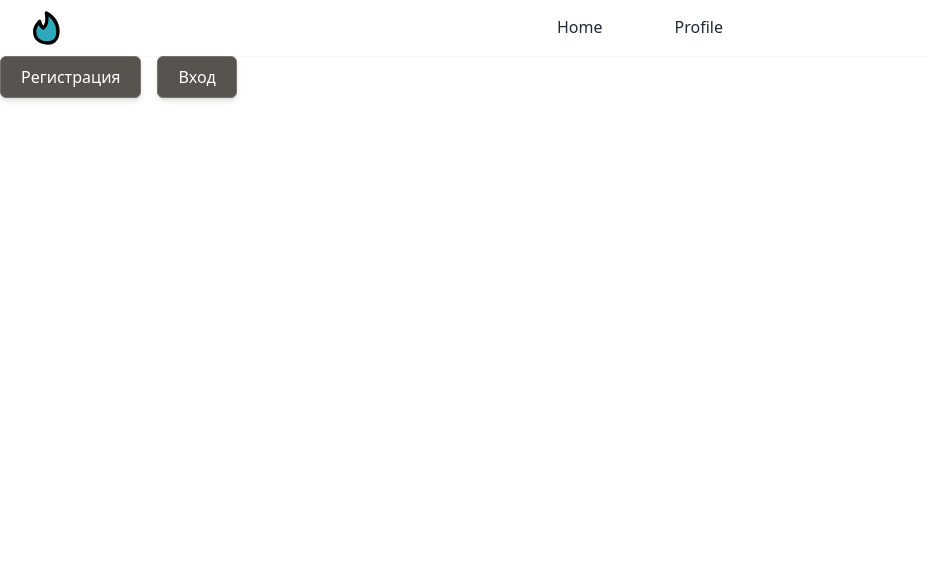
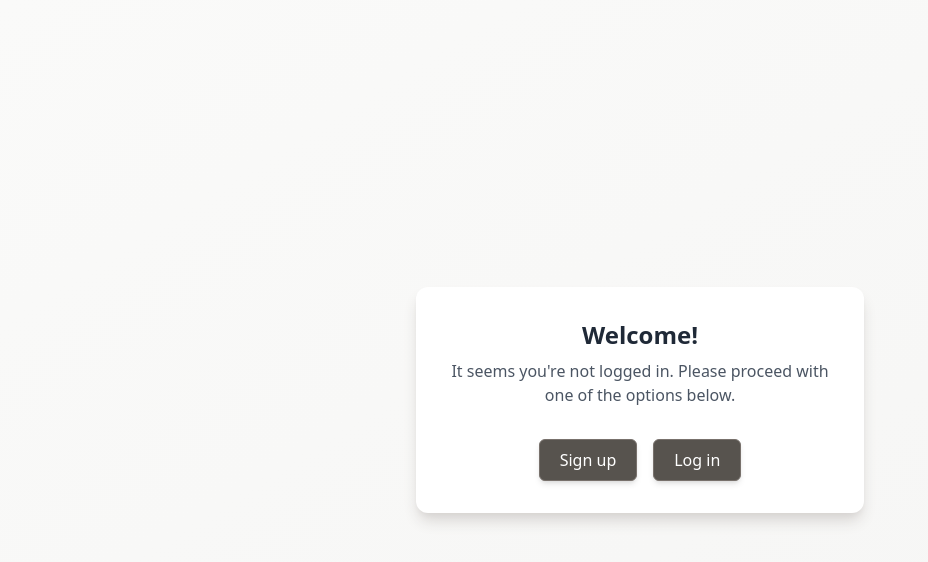
Before and after one commit to ellrckt/PETproject, a React (Create React App) app in the folder my-react-app/: page / in a window 1280 px wide. Shown: the top 562 px of the page, without its empty margins (0-928 px from the left). Built offline with nearby package versions, Linux system fonts and the light colour scheme.

Commit message:
new functional

```diff
--- a/my-react-app/src/API/RequestService.js
+++ b/my-react-app/src/API/RequestService.js
@@ -26,7 +26,7 @@ class RequestService {
          if (error?.response?.data?.detail && typeof error.response.data.detail === 'string') {
             return error.response.data.detail;
          } else {
-            return 'Произошла ошибка';
+            return 'An error has occured';
          }
       }
    }
--- a/my-react-app/src/components/LoginForm.jsx
+++ b/my-react-app/src/components/LoginForm.jsx
@@ -2,6 +2,7 @@ import React, { useState } from "react";
 import { useNavigate } from "react-router-dom";
 
 import jwtService from "../API/JwtService";
+import reqService from "../API/RequestService";
 import Button from "./UI/Button";
 import Input from "./UI/Input";
 
@@ -23,6 +24,11 @@ function LoginForm() {
       typeof res === 'string' ? setError(res) : nav("/home");
    }
 
+   function getGoogleUri(e) {
+      e.preventDefault();
+      window.location.href = 'http://localhost:8000/login/get_google_uri';
+   }
+
    return (
       <form className="max-w-md mx-auto bg-white rounded-md shadow-lg shadow-stone-300 p-8">
          <h1 className="text-2xl font-bold text-gray-800 mb-8 text-left">
@@ -39,6 +45,7 @@ function LoginForm() {
             placeholder="Password"
             value={password}
             onChange={(e) => setPassword(e.target.value)}
+            type='password'
          />
 
          {error && (
@@ -55,7 +62,9 @@ function LoginForm() {
             Log in
          </Button>
 
-         <button className="flex items-center justify-center w-full px-4 py-3 mt-6 text-gray-700 bg-white border border-stone-300 rounded-lg shadow-sm hover:bg-stone-50">
+         <button
+            onClick={getGoogleUri}
+            className="flex items-center justify-center w-full px-4 py-3 mt-6 text-gray-700 bg-white border border-stone-300 rounded-lg shadow-sm hover:bg-stone-50">
             <img src={logo} alt="Google" className="w-5 h-5 mr-3" />
             Login with Google
          </button>
--- /dev/null
+++ b/my-react-app/src/components/NotLoggegIn.jsx
@@ -0,0 +1,52 @@
+import React from 'react';
+import { useNavigate } from 'react-router-dom';
+
+import Button from './UI/Button';
+
+function ComponentName() {
+   const nav = useNavigate();
+
+   return (
+      <div className="min-h-screen bg-gradient-to-br from-stone-50 to-stone-100 flex items-center justify-center p-4">
+         <div className="max-w-md w-full bg-white rounded-xl shadow-lg shadow-stone-300 p-8 text-center">
+            <div className="mb-6">
+               {/* <div className="w-16 h-16 bg-stone-100 rounded-full flex items-center justify-center mx-auto mb-4">
+                  <svg className="w-8 h-8 text-stone-600" fill="none" stroke="currentColor" viewBox="0 0 24 24">
+                     <path strokeLinecap="round" strokeLinejoin="round" strokeWidth="2" d="M12 15v2m-6 4h12a2 2 0 002-2v-6a2 2 0 00-2-2H6a2 2 0 00-2 2v6a2 2 0 002 2zm10-10V7a4 4 0 00-8 0v4h8z"></path>
+                  </svg>
+               </div> */}
+               <h1 className="text-2xl font-bold text-gray-800 mb-2">
+                  Welcome!
+               </h1>
+               <h2 className="text-gray-600">
+                  It seems you're not logged in. Please proceed with one of the options below.
+               </h2>
+            </div>
+
+            <div className="flex flex-col sm:flex-row gap-4 justify-center mt-8">
+               <Button
+                  onClick={(e) => {
+                     e.preventDefault();
+                     nav('/signup');
+                  }}
+                  className="px-6 py-3 bg-stone-600 text-white rounded-lg hover:bg-stone-700 focus:outline-none focus:ring-2 focus:ring-stone-500 focus:ring-offset-2 transition-all duration-200 shadow-md hover:shadow-lg"
+               >
+                  Sign up
+               </Button>
+
+               <Button
+                  onClick={(e) => {
+                     e.preventDefault();
+                     nav('/login');
+                  }}
+                  className="px-6 py-3 bg-white text-stone-700 border border-stone-300 rounded-lg hover:bg-stone-50 focus:outline-none focus:ring-2 focus:ring-stone-500 focus:ring-offset-2 transition-all duration-200 shadow-sm hover:shadow-md"
+               >
+                  Log in
+               </Button>
+            </div>
+         </div>
+      </div>
+   );
+}
+
+export default ComponentName;
--- a/my-react-app/src/components/RegistForm.jsx
+++ b/my-react-app/src/components/RegistForm.jsx
@@ -47,12 +47,14 @@ function RegistForm() {
             placeholder="Password (at least 4 symbols)"
             value={password}
             onChange={(e) => setPassword(e.target.value)}
+            type='password'
          />
 
          <Input
             placeholder="Repeat password"
             value={repeatPassword}
             onChange={(e) => setRepeatPassword(e.target.value)}
+            type='password'
          />
 
          {error && (
--- a/my-react-app/src/components/UI/Button.jsx
+++ b/my-react-app/src/components/UI/Button.jsx
@@ -14,7 +14,7 @@ function Button({ onClick, children }) {
       // </div>
       <button
          data-ripple-light="true"
-         class="rounded-md bg-stone-600 py-2 px-5 border border-stone-500 text-center text-base text-white transition-all shadow-md hover:shadow-lg focus:bg-stone-500 focus:shadow-none active:bg-stone-500 hover:bg-stone-500 active:shadow-none disabled:pointer-events-none disabled:opacity-50 disabled:shadow-none"
+         className="rounded-md bg-stone-600 py-2 px-5 border border-stone-500 text-center text-base text-white transition-all shadow-md hover:shadow-lg focus:bg-stone-500 focus:shadow-none active:bg-stone-500 hover:bg-stone-500 active:shadow-none disabled:pointer-events-none disabled:opacity-50 disabled:shadow-none"
          type="button"
          onClick={onClick}
       >
--- a/my-react-app/src/components/UI/Input.jsx
+++ b/my-react-app/src/components/UI/Input.jsx
@@ -1,14 +1,14 @@
 import React from "react";
 
-function Input({ placeholder, value, onChange }) {
+function Input({ placeholder, value, onChange, type }) {
    return (
       <div className="mb-8">
          <div className="relative">
             <input
                className="w-full px-3 py-2 border-b-2 border-gray-300 rounded-none text-gray-700 focus:outline-none focus:border-stone-500 focus:ring-0 transition-colors duration-200 bg-transparent"
-               id="username"
-               type="text"
-               placeholder={`${placeholder}`}
+               id={placeholder}
+               type={type || 'text'}
+               placeholder={placeholder}
                value={value}
                onChange={onChange}
             />
--- a/my-react-app/src/pages/Home.jsx
+++ b/my-react-app/src/pages/Home.jsx
@@ -1,34 +1,39 @@
-import React, { useState } from "react";
+import React, { useState, useEffect } from "react";
+
 import jwtService from "../API/JwtService";
-import Button from "../components/UI/Button";
+import reqService from "../API/RequestService";
+
+//import Button from "../components/UI/Button";
 import NavBar from "../components/NavBar";
+import NotLoggedIn from "../components/NotLoggegIn"
 
 function Home() {
-   return (
-      <div>
-         <NavBar></NavBar>
-         <div className="flex space-x-4">
-            <Button
-               onClick={(e) => {
-                  e.preventDefault();
-               }}
-               className="px-4 py-2 bg-blue-500 text-white rounded hover:bg-blue-600 transition-colors"
-            >
-               Регистрация
-            </Button>
+   useEffect(() => {
+      const params = new URLSearchParams(window.location.search);
+      const code = params.get('code');
+      async function getData() {
+         const res = await reqService.post('/login/get_google_token', code);
+         console.log('Результат: ', res);
+         return res;
+      }
+      if (code) {
+         //console.log(code);
+         getData();
+      } else {
+         console.log('there is no code in url');
+      }
+   }, []);
 
-            <Button
-               onClick={(e) => {
-                  e.preventDefault();
-               }}
-               className="px-4 py-2 bg-gray-200 text-gray-800 rounded hover:bg-gray-300 transition-colors"
-            >
-               Вход
-            </Button>
+
+   if (!jwtService.getAccessToken()) {
+      return (<NotLoggedIn></NotLoggedIn>);
+   } else {
+      return (
+         <div>
+            <NavBar></NavBar>
          </div>
-      </div>
-
-   );
+      );
+   }
 }
 
 export default Home;
```
Also changed, not shown: 2 other files (tests, documents, lock files or other folders).
